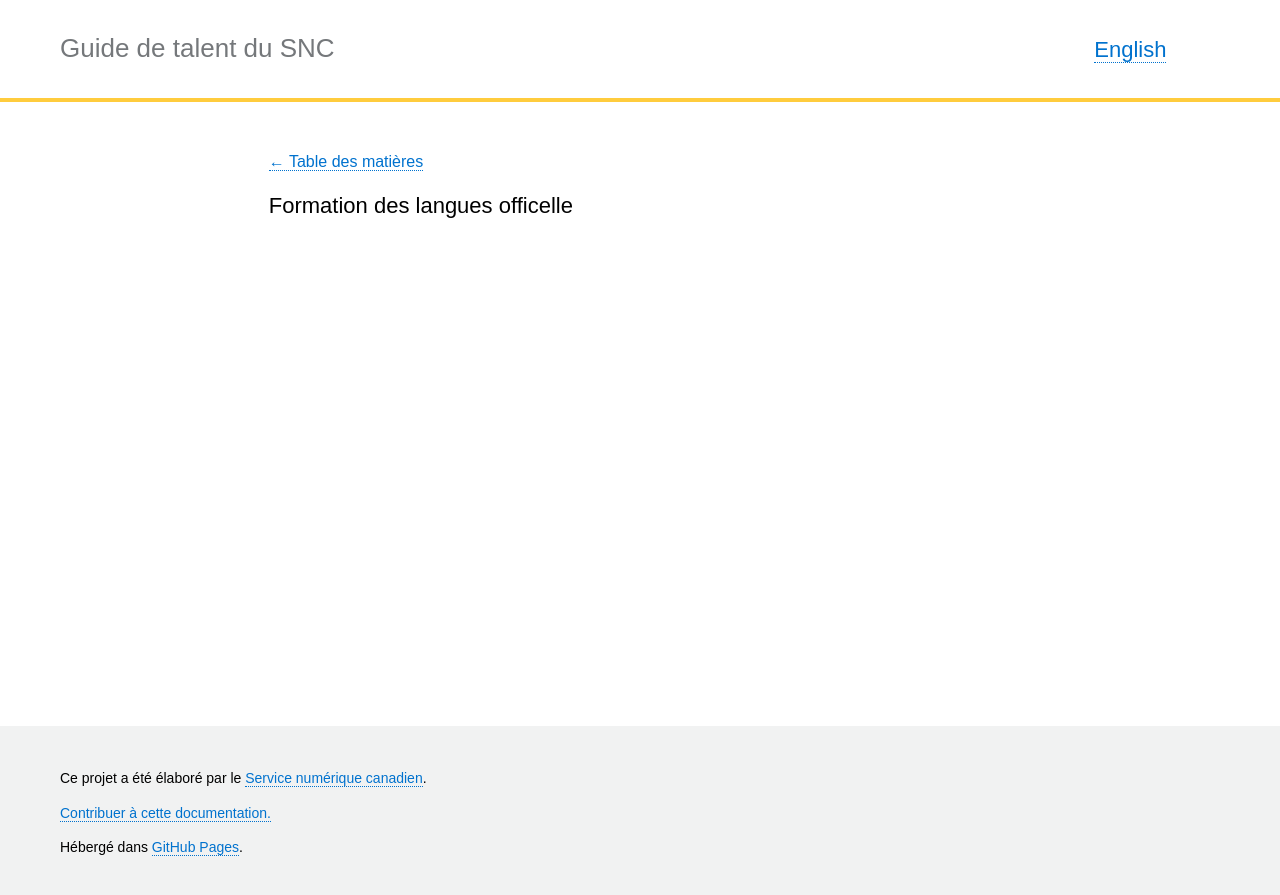
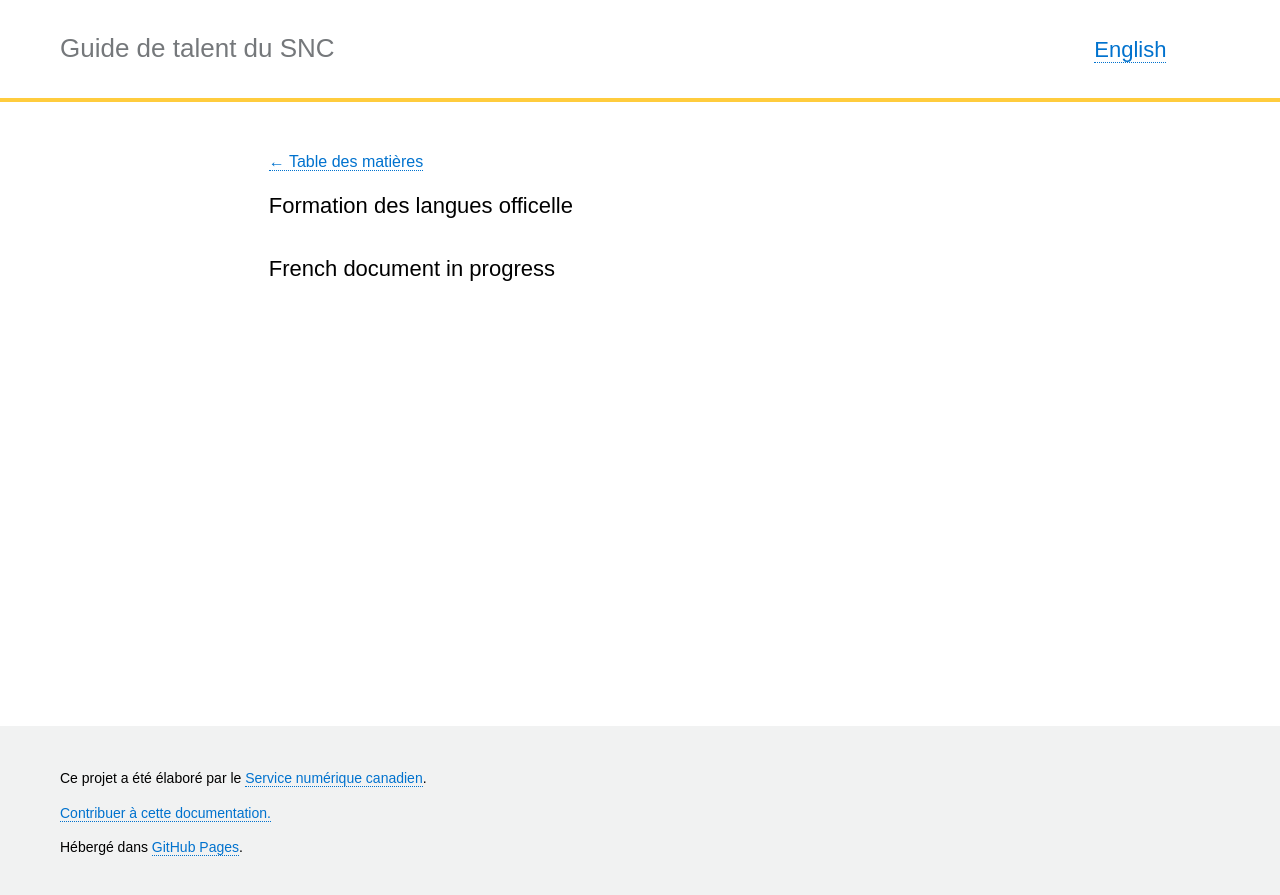
Before and after one commit to cds-snc/talent, a Jekyll site: the page built from _pages/fr/Formation et Développment/Formation des langues officielle.md, in a window 1280 px wide. Shown: the top 895 px of the page. Built offline with Jekyll 4.4.1, drawn with Linux system fonts in a browser that asks for light colours.

Commit message:
Update Formation des langues officielle.md

```diff
--- a/_pages/fr/Formation et Développment/Formation des langues officielle.md
+++ b/_pages/fr/Formation et Développment/Formation des langues officielle.md
@@ -4,5 +4,6 @@ title:  "Formation des langues officelle"
 lang: fr
 category: "Formation et Développment"
 permalink: "/Language-Training-fr/"
-trans_url: "/Language-Training/"##French document in progress
+trans_url: "/Language-Training/"
 ---
+## French document in progress
```
